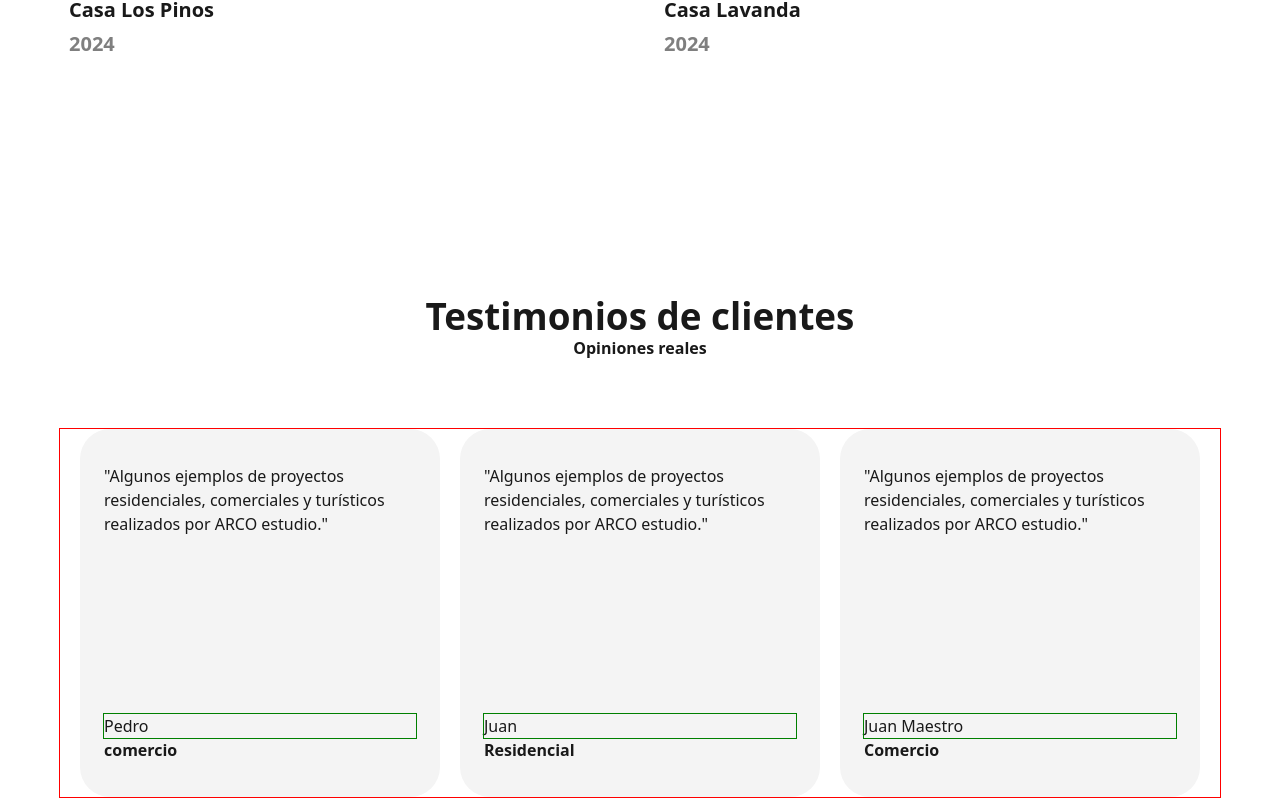
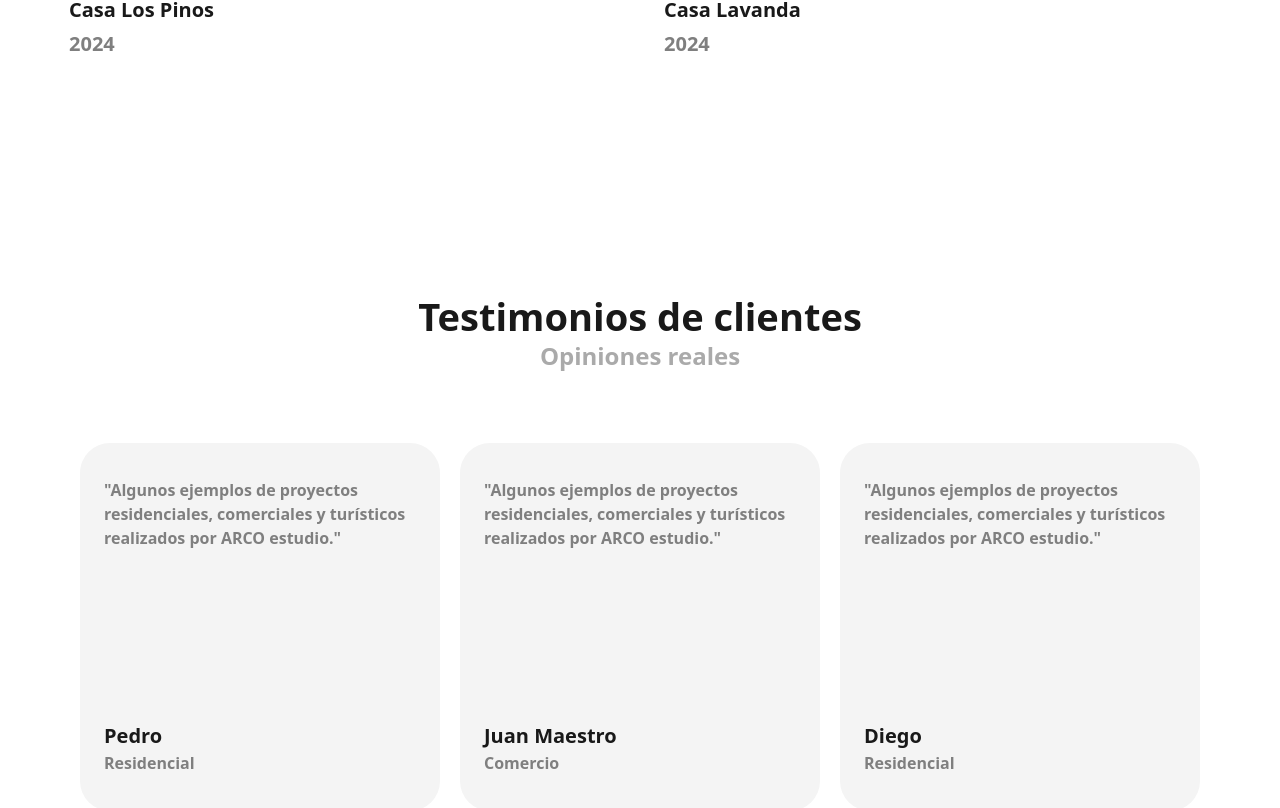
Before and after one commit to JJ1313/arco_v2, a React (Vite) app: page / in a window 1280 px wide. Shown: the part 4869-5677 px from the top of the page. Built offline with nearby package versions, Linux system fonts and the light colour scheme.

Commit message:
ADD: Seccion de testimonios

```diff
--- a/src/components/Testimonial.css
+++ b/src/components/Testimonial.css
@@ -1,16 +1,21 @@
-.testimonial__container{
+.testimonial__container {
   margin-top: 14.8rem;
 }
+
 .testimonial__title {
   text-align: center;
+  font-size: 2.38rem;
+  font-weight: 800;
 }
 
 .testimonial__subheading {
   text-align: center;
+  font-size: 1.5rem;
+  font-weight: 600;
+  color: var(--clr-neutral-300);
 }
 
 .testimonial__content {
-  outline: 1px solid red;
   display: flex;
   justify-content: center;
   gap: 20px;
--- a/src/components/Testimonial.jsx
+++ b/src/components/Testimonial.jsx
@@ -10,11 +10,6 @@ const Testimonial = () => {
       <TestimonialCard
         name="Pedro"
         text='"Algunos ejemplos de proyectos residenciales, comerciales y turísticos realizados por ARCO estudio."'
-        category="comercio"
-      />
-      <TestimonialCard
-        name="Juan"
-        text='"Algunos ejemplos de proyectos residenciales, comerciales y turísticos realizados por ARCO estudio."'
         category="Residencial"
       />
       <TestimonialCard
@@ -22,6 +17,11 @@ const Testimonial = () => {
         text='"Algunos ejemplos de proyectos residenciales, comerciales y turísticos realizados por ARCO estudio."'
         category="Comercio"
       />
+      <TestimonialCard
+        name="Diego"
+        text='"Algunos ejemplos de proyectos residenciales, comerciales y turísticos realizados por ARCO estudio."'
+        category="Residencial"
+      />
     </div>
   </div>
 }
--- a/src/components/TestimonialCard.css
+++ b/src/components/TestimonialCard.css
@@ -7,8 +7,33 @@
   flex-direction: column;
   padding-inline: 1.5rem;
   padding-block: 2.2rem;
+  transition: scale ease-in-out 200ms;
+
+  &:hover {
+    scale: 1.03;
+  }
 }
-.testimonialCard__name{
+
+.testimonialCard__text {
+  font-weight: 600;
+  font-size: 1rem;
+  color: var(--clr-neutral-500);
+}
+
+.testimonialCard__name {
+  font-weight: 800;
+  font-size: 1.25rem;
   margin-top: auto;
-  outline: 1px solid green;
 }
+
+.testimonialCard__category {
+  font-weight: 600;
+  font-size: 1rem;
+  color: var(--clr-neutral-500);
+}
+
+@media (prefers-color-scheme: dark) {
+  .testimonialCard__name {
+    color: var(--clr-black);
+  }
+}
```
